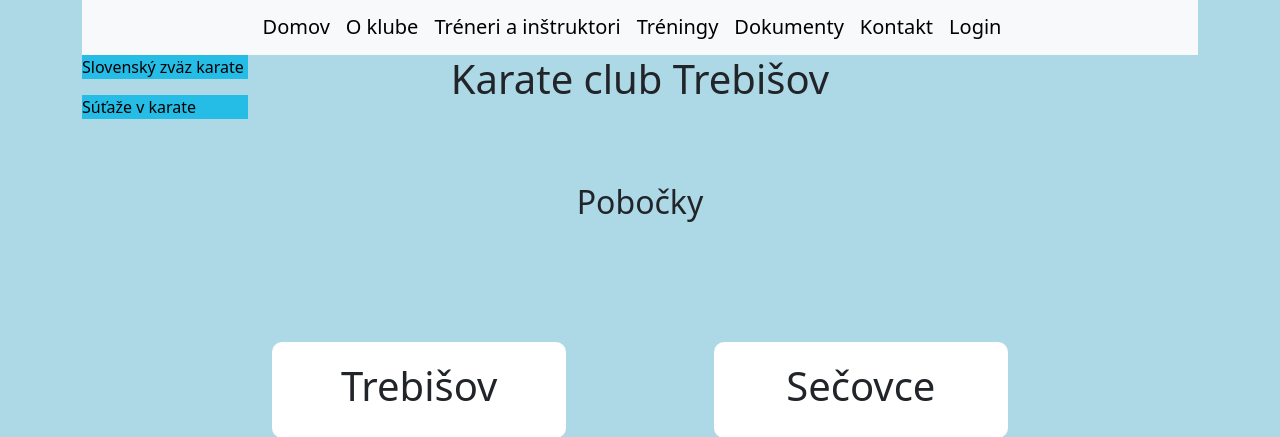
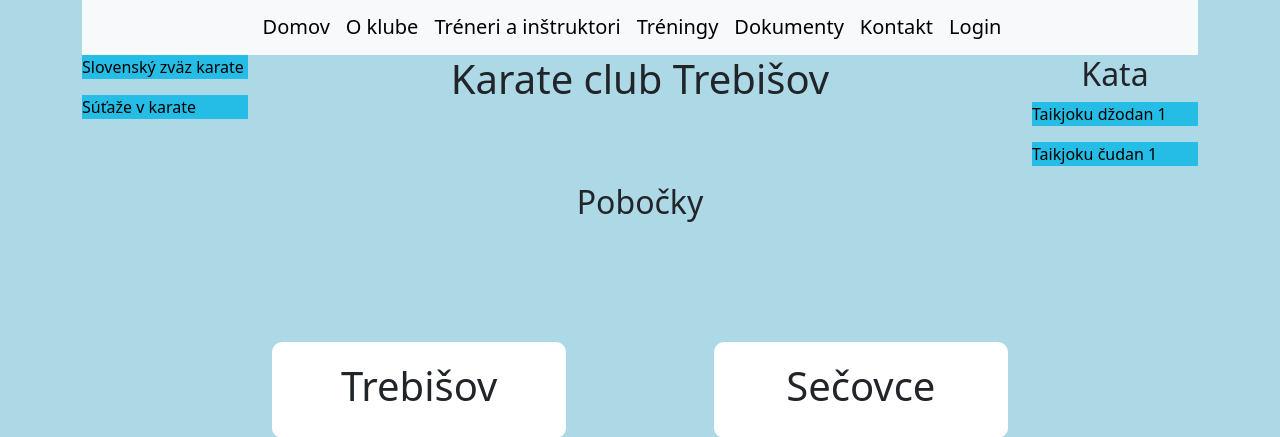
Before and after one commit to jarocomp/karatetv, a Django app: page / in a window 1280 px wide. Shown: the part 130-567 px from the top of the page. Run offline with Django 5.2, Linux system fonts and the light colour scheme.

Commit message:
kata video added

```diff
--- a/karateweb/karatetv/templates/karatetv/base.html
+++ b/karateweb/karatetv/templates/karatetv/base.html
@@ -70,6 +70,15 @@
    </div>
 
    <div class ="col-sm-2">
+    <h2>Kata</h2>
+    <div class="odkazy_bg"><a href="https://www.youtube.com/watch?v=19cqhTzDgxo&t=11s/"><p>Taikjoku džodan 1</p></a>
+
+    </div>
+    <div class="odkazy_bg"><a href="https://www.youtube.com/watch?v=FSeGrXQs3sI"><p>Taikjoku čudan 1</p></a>
+
+
+    </div>
+
 
    </div>
 
```
Also changed, not shown: 1 other file.
